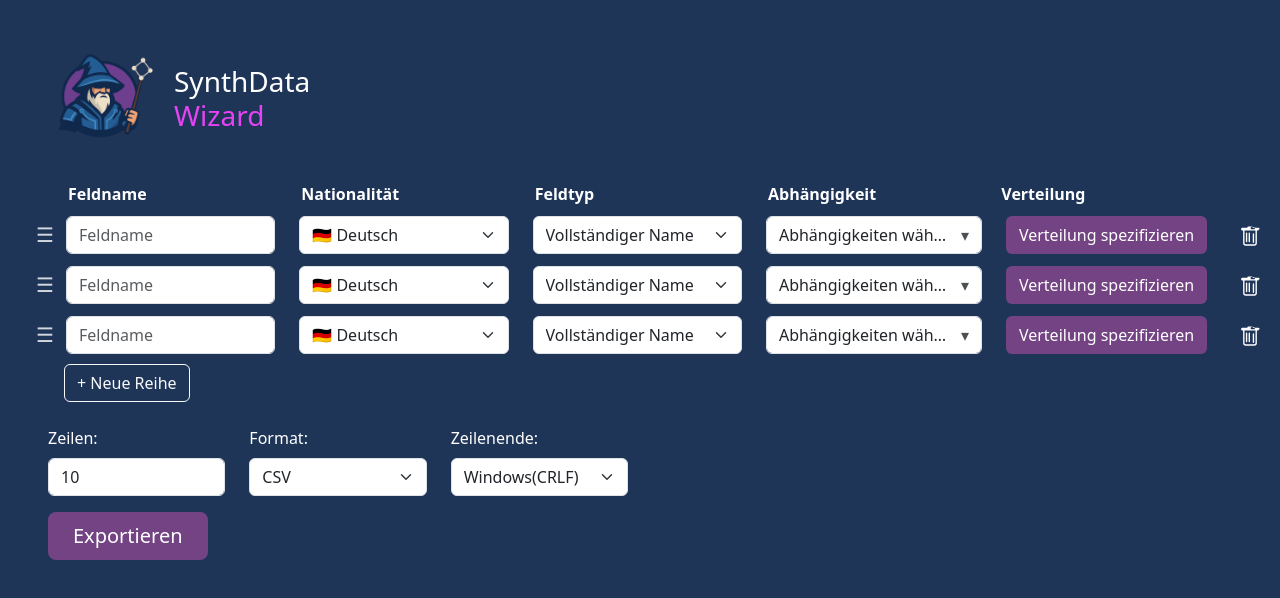
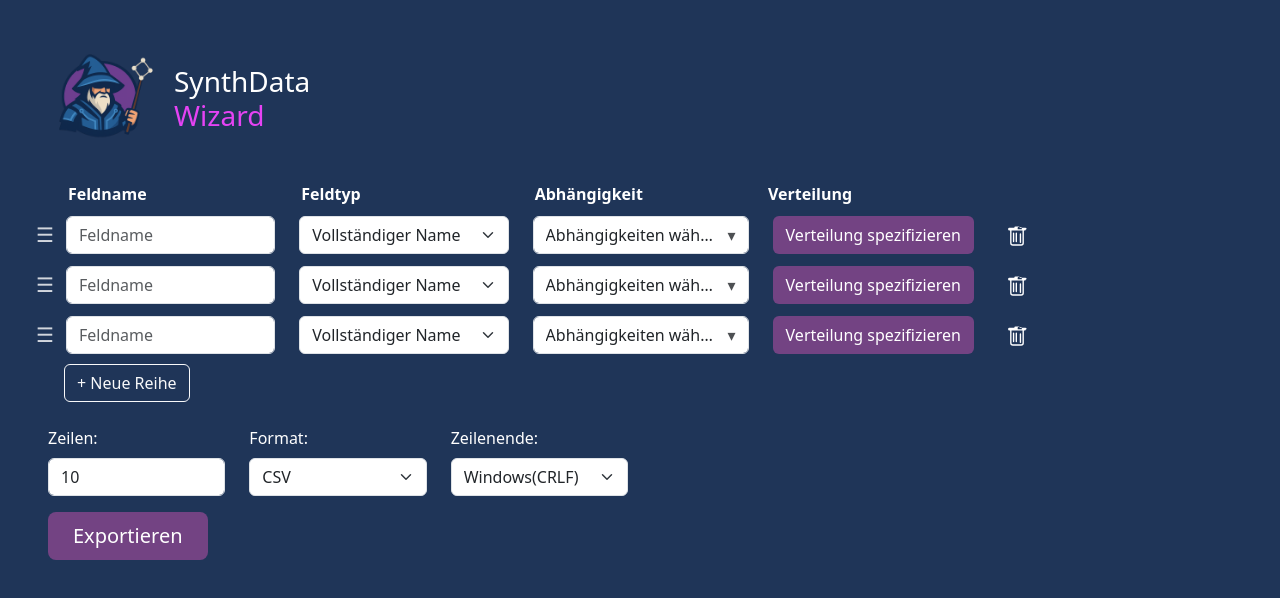
Before and after one commit to chaimaa-Tester/synthdata-frontend, a React (Vite) app: page / in a window 1280 px wide. Shown: the top 598 px of the page. Built offline with nearby package versions, Linux system fonts and the light colour scheme.

Commit message:
nationalität spalte entfernt

```diff
--- a/src/SynthDataWizard.tsx
+++ b/src/SynthDataWizard.tsx
@@ -23,9 +23,6 @@ import {
 
 // -------------------- Typen & Helpers --------------------
 
-// NEU: Nationalitätstyp definieren
-type Nationality = 'german' | 'english' | 'french' | 'spanish' | 'turkish' | 'russian' | 'chinese' | 'japanese' | 'italian';
-
 // NEU: Erweiterte Feldtypen für mimesis
 type FieldType = "name" | "vorname" | "nachname" | "vollständigername" | "körpergröße" | "gewicht" | "Date" | "Integer" | "alter" | "geschlecht" | "adresse" | "straße" | "stadt" | "land" | "email" | "telefon" | "plz" | "hausnummer";
 
@@ -34,36 +31,20 @@ export type Row = {
   name: string;
   type: FieldType; // ✅ NEU: Erweiterte Feldtypen
   dependency: string;
-  nationality: Nationality; // ✅ NEU: Nationalität hinzugefügt
   distributionConfig: {
     distribution: string;
     parameterA: string;
     parameterB: string;
     extraParams: string[];
     dependency: string;
-    nationality?: Nationality; // ✅ Optional für Abwärtskompatibilität
   };
 };
-
-// ✅ NEU: Nationalitätsoptionen für Dropdown
-const nationalityOptions: { value: Nationality; label: string; flag: string }[] = [
-  { value: 'german', label: 'Deutsch', flag: '🇩🇪' },
-  { value: 'english', label: 'Englisch', flag: '🇺🇸' },
-  { value: 'french', label: 'Französisch', flag: '🇫🇷' },
-  { value: 'spanish', label: 'Spanisch', flag: '🇪🇸' },
-  { value: 'turkish', label: 'Türkisch', flag: '🇹🇷' },
-  { value: 'russian', label: 'Russisch', flag: '🇷🇺' },
-  { value: 'chinese', label: 'Chinesisch', flag: '🇨🇳' },
-  { value: 'japanese', label: 'Japanisch', flag: '🇯🇵' },
-  { value: 'italian', label: 'Italienisch', flag: '🇮🇹' }
-];
 
 const makeDefaultRow = (): Row => ({
   id: `${Date.now()}-${Math.random()}`,
   name: "",
   type: "name",
   dependency: "",
-  nationality: "german", // ✅ NEU: Default auf Deutsch
   distributionConfig: {
     distribution: "",
     parameterA: "",
@@ -104,18 +85,6 @@ export const SynthDataWizard = () => {
   const handleAddRow = () =>
     setRows((prev) => [...prev, makeDefaultRow()]);
 
-  // ✅ NEU: Nationalität ändern
-  const handleNationalityChange = (idx: number, nationality: Nationality) => {
-    setRows((prev) => {
-      const next = [...prev];
-      next[idx] = {
-        ...next[idx],
-        nationality
-      };
-      return next;
-    });
-  };
-
   const handleRowChange = (idx: number, field: string, value: any) => {
     setRows((prev) => {
       const next = [...prev];
@@ -146,7 +115,6 @@ export const SynthDataWizard = () => {
         ...next[activeRowIdx],
         distributionConfig: {
           ...distributionData,
-          nationality: next[activeRowIdx].nationality // ✅ Nationalität mit speichern
         },
         dependency:
           distributionData?.dependency ?? next[activeRowIdx].dependency ?? "",
@@ -163,7 +131,6 @@ export const SynthDataWizard = () => {
       const exportData = {
         rows: rows.map(row => ({
           ...row,
-          nationality: row.nationality // Sicherstellen dass Nationalität mitgesendet wird
         })),
         rowCount,
         format,
@@ -267,9 +234,7 @@ export const SynthDataWizard = () => {
               onOpenModal={() => handleOpenModal(idx)}
               handleDeleteRow={handleDeleteRow}
               allFieldNames={allFieldNames}
-              onNationalityChange={(nationality) => handleNationalityChange(idx, nationality)} // ✅ NEU
               fieldTypeOptions={fieldTypeOptions} // ✅ NEU
-              nationalityOptions={nationalityOptions} // ✅ NEU
             />
           ))}
         </SortableContext>
@@ -284,7 +249,6 @@ export const SynthDataWizard = () => {
           initialData={rows[activeRowIdx].distributionConfig}
           fieldType={rows[activeRowIdx].type}
           allFieldNames={allFieldNames}
-          nationality={rows[activeRowIdx].nationality} // ✅ NEU: Nationalität an Modal übergeben
         />
       )}
 
--- a/src/components/DistributionModal.tsx
+++ b/src/components/DistributionModal.tsx
@@ -29,7 +29,6 @@ type DistributionModalProps = {
   initialData: any;
   fieldType: string;
   allFieldNames?: string[];
-  nationality?: string; // Neu: Nationalität für Namensgenerierung
 };
 
 // Hilfsfunktion zum Berechnen der Fit-Kurve Y-Werte
@@ -129,7 +128,6 @@ export const DistributionModal: React.FC<DistributionModalProps> = ({
   onSave,
   initialData,
   fieldType,
-  nationality = "german", // ✅ Default auf Deutsch
 }) => {
   if (!show) return null;
 
@@ -140,7 +138,6 @@ export const DistributionModal: React.FC<DistributionModalProps> = ({
       parameterA: "",
       parameterB: "",
       extraParams: [] as string[],
-      nationality: nationality, // ✅ Nationalität im Form-State
     }
   );
 
@@ -164,10 +161,9 @@ export const DistributionModal: React.FC<DistributionModalProps> = ({
         parameterA: "",
         parameterB: "",
         extraParams: [] as string[],
-        nationality: nationality, // ✅ Nationalität übernehmen
       }
     );
-  }, [initialData, nationality]); // ✅ nationality als Dependency
+  }, [initialData]);
 
   // Handler zum Ändern eines zusätzlichen Parameters
   const handleExtraParamChange = (idx: number, value: string) => {
@@ -454,15 +450,6 @@ export const DistributionModal: React.FC<DistributionModalProps> = ({
           overflowY: "auto",
         }}
       >
-        {/* Titel mit Nationalitätsinfo */}
-        <div className="d-flex align-items-start mb-4">
-          <h3>Verteilung spezifizieren für {fieldType}</h3>
-          {nationality && nationality !== "german" && (
-            <span className="badge bg-primary ms-2" style={{ fontSize: "0.8rem" }}>
-              {nationality}
-            </span>
-          )}
-        </div>
 
         {/* Option 1 */}
         <div className="row mb-3">
@@ -683,7 +670,6 @@ export const DistributionModal: React.FC<DistributionModalProps> = ({
             className="me-3 btn btn-success px-4 py-2"
             onClick={() => onSave({
               ...form,
-              nationality: nationality // ✅ Nationalität mit speichern
             })}
             disabled={!form.distribution}
           >
--- a/src/components/FieldRow.tsx
+++ b/src/components/FieldRow.tsx
@@ -1,7 +1,4 @@
 import { useEffect, useMemo, useRef, useState } from "react";
-
-// ✅ NEU: Typen definieren
-type Nationality = 'german' | 'english' | 'french' | 'spanish' | 'turkish' | 'russian' | 'chinese' | 'japanese' | 'italian';
 
 type FieldType = "name" | "vorname" | "nachname" | "vollständigername" | "körpergröße" | "gewicht" | "Date" | "Integer" | "alter" | "geschlecht" | "adresse" | "straße" | "stadt" | "land" | "email" | "telefon" | "plz" | "hausnummer";
 
@@ -13,10 +10,7 @@ export const FieldRow = ({
   handleDeleteRow,
   allFieldNames,
   dragHandleProps,
-  // ✅ NEU: Nationalität Props
-  onNationalityChange,
   fieldTypeOptions,
-  nationalityOptions,
 }: {
   row: any;
   idx: number;
@@ -26,9 +20,7 @@ export const FieldRow = ({
   allFieldNames: string[];
   dragHandleProps?: any;
   // ✅ NEU: Nationalität Props
-  onNationalityChange: (nationality: Nationality) => void;
   fieldTypeOptions: { value: FieldType; label: string }[];
-  nationalityOptions: { value: Nationality; label: string; flag: string }[];
 }) => {
   const parseDeps = (text: string): string[] =>
     (text || "")
@@ -110,22 +102,6 @@ export const FieldRow = ({
           onChange={(e) => onChange(idx, "name", e.target.value)}
           placeholder="Feldname"
         />
-      </div>
-
-      {/* ✅ NEU: Nationalität */}
-      <div className="col-2">
-        <select
-          className="form-select"
-          value={row.nationality || 'german'}
-          onChange={(e) => onNationalityChange(e.target.value as Nationality)}
-          title="Nationalität für realistische Daten"
-        >
-          {nationalityOptions.map((option) => (
-            <option key={option.value} value={option.value}>
-              {option.flag} {option.label}
-            </option>
-          ))}
-        </select>
       </div>
 
       {/* Feldtyp - ✅ ERWEITERT: Alle mimesis-Typen */}
--- a/src/components/FieldTableHeader.tsx
+++ b/src/components/FieldTableHeader.tsx
@@ -19,7 +19,6 @@ export const FieldTableHeader = () => (
   >
     <div className="col-auto px-2"></div>
     <div className="col-2 px-3">Feldname</div>
-    <div className="col-2 px-3">Nationalität</div>
     <div className="col-2 px-3">Feldtyp</div>
     <div className="col-2 px-3">Abhängigkeit</div>
     <div className="col-3 px-3">Verteilung</div>
--- a/src/components/SortableFieldRow.tsx
+++ b/src/components/SortableFieldRow.tsx
@@ -3,7 +3,6 @@ import { useSortable } from "@dnd-kit/sortable";
 import { CSS } from "@dnd-kit/utilities";
 import { FieldRow } from "./FieldRow";
 
-type Nationality = 'german' | 'english' | 'french' | 'spanish' | 'turkish' | 'russian' | 'chinese' | 'japanese' | 'italian';
 type FieldType = "name" | "vorname" | "nachname" | "vollständigername" | "körpergröße" | "gewicht" | "Date" | "Integer" | "alter" | "geschlecht" | "adresse" | "straße" | "stadt" | "land" | "email" | "telefon" | "plz" | "hausnummer";
 
 export type SortableFieldRowProps = {
@@ -15,9 +14,7 @@ export type SortableFieldRowProps = {
   handleDeleteRow: (idx: number) => void;
   allFieldNames: string[]; // GEÄNDERT: Required gemacht (kein ? mehr)
   dragHandleProps?: any;
-  onNationalityChange: (nationality: Nationality) => void;
   fieldTypeOptions: { value: FieldType; label: string }[];
-  nationalityOptions: { value: Nationality; label: string; flag: string }[];
 };
 
 export const SortableFieldRow: React.FC<SortableFieldRowProps> = (props) => {
@@ -37,9 +34,7 @@ export const SortableFieldRow: React.FC<SortableFieldRowProps> = (props) => {
       <FieldRow
         {...props}
         dragHandleProps={listeners}
-        onNationalityChange={props.onNationalityChange} // KORREKT: onNationalityChange
         fieldTypeOptions={props.fieldTypeOptions}
-        nationalityOptions={props.nationalityOptions}
       />
     </div>
   );
```
